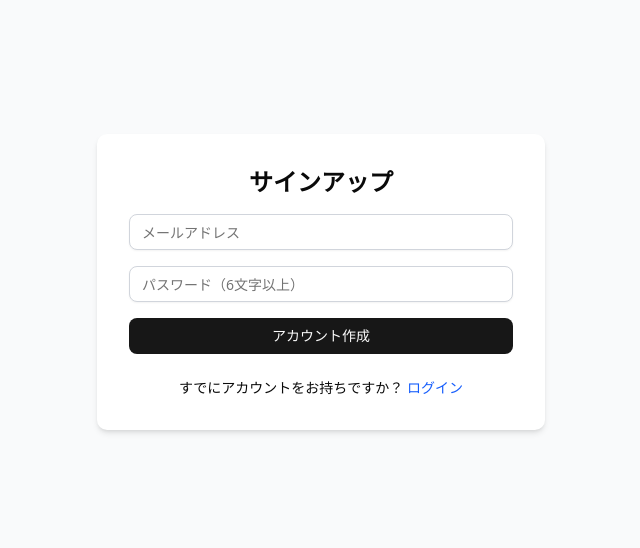
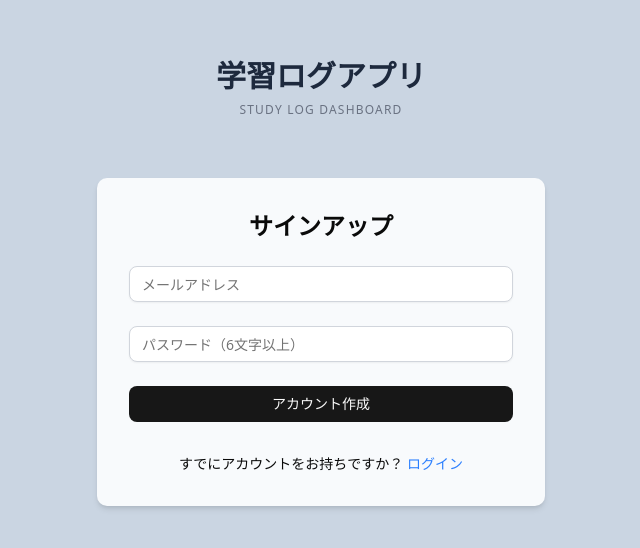
Before and after one commit to duck-snow/my-portfolio-app, a Next.js app: page /signup in a window 1280 px wide. Shown: the part 118-666 px from the top of the page, without its empty margins (319-959 px from the left). Built offline with nearby package versions, Linux system fonts and the light colour scheme; no server answers.

Commit message:
style: UI refactor for login, signup, and logs pages

```diff
--- a/src/app/login/page.js
+++ b/src/app/login/page.js
@@ -46,10 +46,19 @@ export default function LoginPage() {
   }, [])
 
   return (
-    <div className="flex items-center justify-center min-h-screen bg-gray-50">
+    <div className="flex flex-col items-center justify-center min-h-screen bg-slate-300">
+      <div className="w-full max-w-md mb-15">
+        <h1 className="text-3xl font-extrabold text-center text-slate-800">
+          学習ログアプリ
+        </h1>
+        <p className="text-xs font-medium text-center text-gray-500 uppercase tracking-widest mt-2">
+          Study Log Dashboard
+        </p>
+      </div>
+
       <form
         onSubmit={handleLogin}
-        className="w-full max-w-md bg-white p-8 rounded-lg shadow-md space-y-6"
+        className="w-full max-w-md bg-slate-50 p-8 rounded-lg shadow-md space-y-4"
       >
         <h1 className="text-2xl font-semibold text-center">ログイン</h1>
 
@@ -61,7 +70,7 @@ export default function LoginPage() {
             value={email}
             onChange={(e) => setEmail(e.target.value)}
             required
-            className="bg-white border border-gray-300 focus-visible:ring-2 focus-visible:ring-blue-500 focus-visible:border-blue-500"
+            className="bg-white border border-gray-300 focus-visible:ring-2 focus-visible:ring-slate-400 focus-visible:border-slate-400"
           />
         </div>
 
@@ -73,7 +82,7 @@ export default function LoginPage() {
             value={password}
             onChange={(e) => setPassword(e.target.value)}
             required
-            className="bg-white border border-gray-300 focus-visible:ring-2 focus-visible:ring-blue-500 focus-visible:border-blue-500"
+            className="bg-white border border-gray-300 focus-visible:ring-2 focus-visible:ring-slate-400 focus-visible:border-slate-400"
           />
         </div>
 
@@ -84,14 +93,14 @@ export default function LoginPage() {
         <Button
           type="submit"
           disabled={loading}
-          className="w-full disabled:opacity-70 disabled:cursor-not-allowed"
+        className="w-full disabled:opacity-70 disabled:cursor-not-allowed focus-visible:ring-2 focus-visible:ring-slate-400 focus-visible:border-slate-400"
         >
           {loading ? "ログイン中..." : "ログイン"}
         </Button>
 
         <p className="text-center text-sm">
           アカウントをお持ちでない方は{" "}
-          <Link href="/signup" className="text-blue-600 hover:underline">
+          <Link href="/signup" className="text-blue-500 hover:underline">
             サインアップへ
           </Link>
         </p>
--- a/src/app/logs/page.js
+++ b/src/app/logs/page.js
@@ -60,7 +60,7 @@ export default function LogsPage() {
 
   if (loading)
     return (
-      <div className="min-h-screen flex items-center justify-center">
+      <div className="min-h-screen flex items-center justify-center bg-slate-300">
         <p className="text-gray-600">読み込み中...</p>
       </div>
     );
@@ -118,12 +118,17 @@ export default function LogsPage() {
   };
 
   return (
-    <main className="min-h-screen bg-gray-50 p-6">
+    <main className="min-h-screen bg-slate-300 p-6">
       <div className="max-w-3xl mx-auto space-y-8">
 
         {/* ヘッダー */}
         <div className="flex justify-between items-center">
-          <h1 className="text-3xl font-bold">📚 学習ログ一覧</h1>
+          <div>
+            <h1 className="text-3xl font-bold text-slate-800">学習ログ一覧</h1>
+            <p className="text-xs font-medium text-center text-gray-500 uppercase tracking-widest mt-2">
+              Study Log Dashboard
+            </p>
+          </div>
 
           <div className="flex items-center space-x-4">
             <p className="text-sm text-gray-600">{user?.email}</p>
@@ -142,19 +147,19 @@ export default function LogsPage() {
         {/* 新規投稿カード */}
         <form
           onSubmit={handleSubmit}
-          className="bg-white p-6 rounded-lg shadow-md space-y-4"
+          className="bg-slate-500 p-6 rounded-lg shadow-md space-y-4"
         >
           <Input
             placeholder="タイトル"
             value={title}
             onChange={(e) => setTitle(e.target.value)}
-            className="bg-white border border-gray-300 focus-visible:ring-2 focus-visible:ring-blue-500"
+            className="bg-white border border-gray-300 focus-visible:ring-2 focus-visible:ring-gray-200"
           />
           <Textarea
             placeholder="内容"
             value={content}
             onChange={(e) => setContent(e.target.value)}
-            className="bg-white border border-gray-300 focus-visible:ring-2 focus-visible:ring-blue-500"
+            className="bg-white border border-gray-300 focus-visible:ring-2 focus-visible:ring-gray-200"
           />
           <Button type="submit" className="w-full">
             投稿
@@ -163,13 +168,13 @@ export default function LogsPage() {
 
         {/* 投稿一覧 */}
         {logs.length === 0 ? (
-          <p className="text-gray-600">まだログがありません。</p>
+          <p className="text-gray-700">まだログがありません。</p>
         ) : (
           <ul className="space-y-4">
             {logs.map((log) => (
               <li
                 key={log.id}
-                className="bg-white border border-gray-200 p-4 rounded-lg shadow-sm"
+                className="bg-gray-100 border border-gray-300 p-4 rounded-lg shadow-sm"
               >
                 {editingId === log.id ? (
                   <div className="space-y-2">
@@ -208,7 +213,8 @@ export default function LogsPage() {
                         編集
                       </Button>
                       <Button
-                        variant="destructive"
+                        className="bg-gray-700 text-white hover:bg-gray-600 hover:text-gray-50"
+                        variant="outline"
                         onClick={() => handleDelete(log.id)}
                       >
                         削除
--- a/src/app/signup/page.js
+++ b/src/app/signup/page.js
@@ -35,10 +35,19 @@ export default function SignupPage() {
   }
 
   return (
-    <div className="flex justify-center items-center min-h-screen bg-gray-50">
+    <div className="flex flex-col items-center justify-center min-h-screen bg-slate-300">
+      <div className="w-full max-w-md mb-15">
+        <h1 className="text-3xl font-extrabold text-center text-slate-800">
+          学習ログアプリ
+        </h1>
+        <p className="text-xs font-medium text-center text-gray-500 uppercase tracking-widest mt-2">
+          Study Log Dashboard
+        </p>
+      </div>
+
       <form
         onSubmit={handleSignup}
-        className="w-full max-w-md bg-white p-8 rounded-lg shadow-md space-y-4"
+        className="w-full max-w-md bg-slate-50 p-8 rounded-lg shadow-md space-y-6"
       >
         <h2 className="text-2xl font-semibold text-center">サインアップ</h2>
 
@@ -48,7 +57,7 @@ export default function SignupPage() {
           value={email}
           onChange={(e) => setEmail(e.target.value)}
           required
-          className="bg-white border border-gray-300 focus-visible:ring-2 focus-visible:ring-blue-500 focus-visible:border-blue-500"
+          className="bg-white border border-gray-300 focus-visible:ring-2 focus-visible:ring-slate-400 focus-visible:border-slate-400"
         />
 
         <Input
@@ -57,7 +66,7 @@ export default function SignupPage() {
           value={password}
           onChange={(e) => setPassword(e.target.value)}
           required
-          className="bg-white border border-gray-300 focus-visible:ring-2 focus-visible:ring-blue-500 focus-visible:border-blue-500"
+          className="bg-white border border-gray-300 focus-visible:ring-2 focus-visible:ring-slate-400 focus-visible:border-slate-400"
         />
 
         {/* エラーが出た時に少し余白調整 */}
@@ -70,14 +79,14 @@ export default function SignupPage() {
         <Button
           type="submit"
           disabled={loading}
-          className="w-full disabled:opacity-70 disabled:cursor-not-allowed"
+          className="w-full disabled:opacity-70 disabled:cursor-not-allowed focus-visible:ring-slate-400 focus-visible:border-slate-400"
         >
           {loading ? '登録中...' : 'アカウント作成'}
         </Button>
 
         <p className="text-center text-sm mt-2">
           すでにアカウントをお持ちですか？{' '}
-          <Link href="/login" className="text-blue-600 hover:underline">
+          <Link href="/login" className="text-blue-500 hover:underline">
             ログイン
           </Link>
         </p>
```
